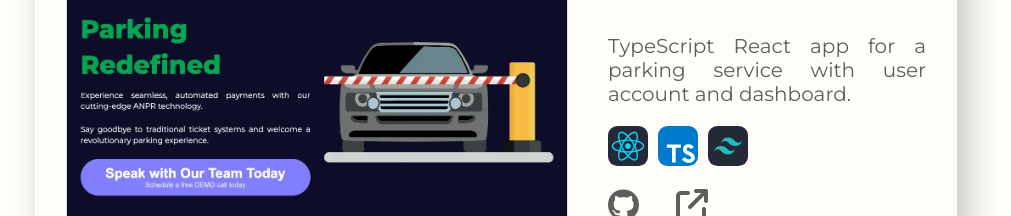
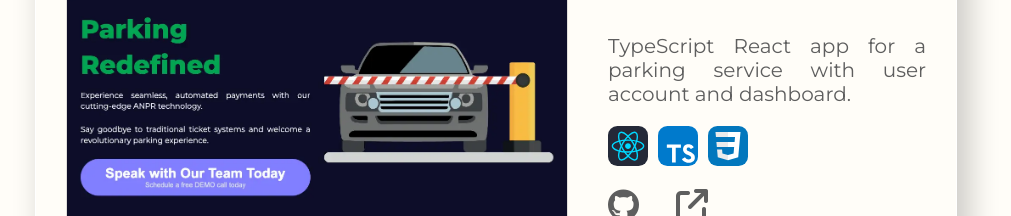
Before and after one commit to szilrdmate/portfolio, a React (Vite) app: page / in a window 1280 px wide. Shown: the part 2200-2416 px from the top of the page, without its empty margins (144-1155 px from the left). Built offline with nearby package versions, Linux system fonts and the light colour scheme.

Commit message:
Added demo content

```diff
--- a/src/Components/Projects.tsx
+++ b/src/Components/Projects.tsx
@@ -54,13 +54,13 @@ const Projects: React.FC = () => {
             <div className="langs">
               <img src="/assets/React-Dark.svg" alt="React" />
               <img src="/assets/TypeScript.svg" alt="TypeScript" />
-              <img src="/assets/TailwindCSS-Dark.svg" alt="Tailwind" />
+              <img src="/assets/CSS.svg" alt="CSS" />
             </div>
             <div className="project-links">
               <a href="https://github.com/szilrdmate/parq">
                 <i className="fa-brands fa-github"></i>
               </a>
-              <a href="https://parq.vercel.app">
+              <a href="https://parq.hu">
                 <i className="fa-solid fa-arrow-up-right-from-square"></i>
               </a>
             </div>
```
